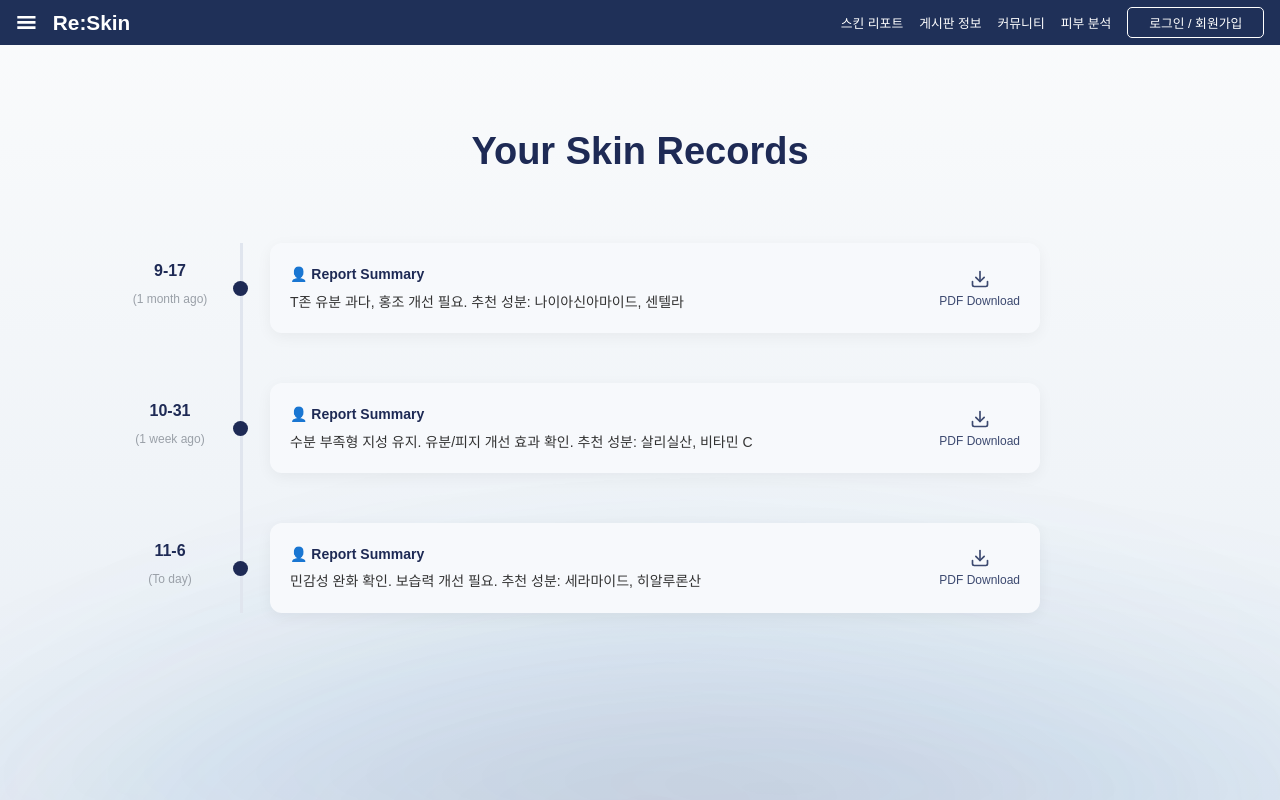
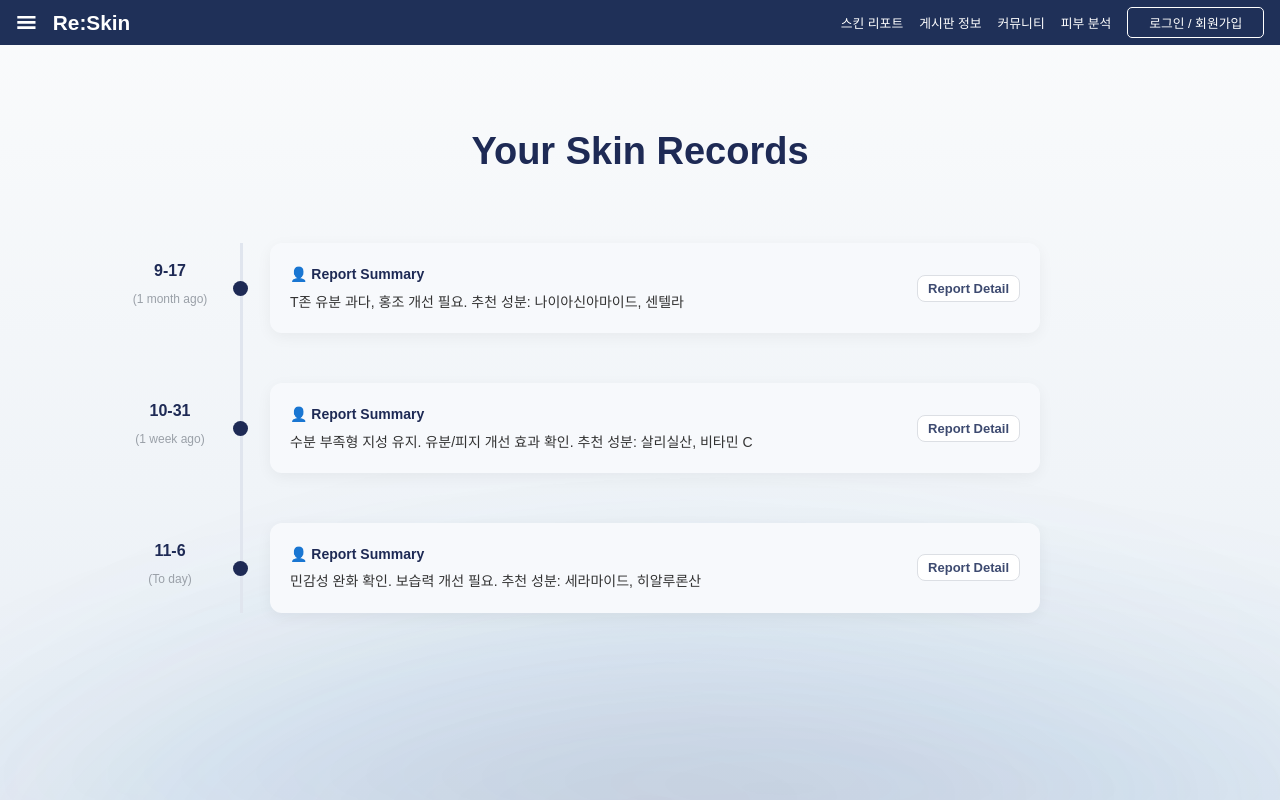
Before and after one commit to tab-captains/RE-Skin-fe, a React (Vite) app: page /skinreport in a window 1280 px wide. Built offline with nearby package versions, Linux system fonts and the light colour scheme.

Commit message:
feat: PDF 다운로드 기능제거 후 Report detail로 변경 + UI 위치 수정 완료

```diff
--- a/src/features/report/Detailreport.jsx
+++ b/src/features/report/Detailreport.jsx
@@ -1,7 +1,5 @@
 import React from 'react';
 import styled from 'styled-components';
-import { FiDownload } from 'react-icons/fi';
-
 
 const DetailContainer = styled.div`
     position: fixed;
@@ -61,7 +59,7 @@ const Card = styled.div`
     padding: 25px;
     box-shadow: 0 4px 15px rgba(0, 0, 0, 0.05);
     flex: 1;
-    min-height: 180px;
+    min-height: 140px;
     text-align: center;
     display: flex;
     flex-direction: column;
@@ -193,36 +191,6 @@ const CommentBox = styled.div`
     }
 `;
 
-const DownloadLink = styled.a`
-    display: flex;
-    flex-direction: column;
-    align-items: center;
-    justify-content: center;
-    text-decoration: none;
-    color: #3d4a70;
-    font-size: 12px;
-    cursor: pointer;
-    margin-left: 30px;
-    flex-shrink: 0;
-
-    svg {
-        font-size: 20px;
-        margin-bottom: 5px;
-    }
-
-    &:hover {
-        color: #1e2a55;
-    }
-`;
-
-
-const DetailDownload = styled(DownloadLink)`
-    position: absolute;
-    right: 30px;
-    bottom: 30px;
-    margin: 0;
-`;
-
 
 const DetailReport = ({ reportData, onClose }) => {
     const detailData = {
@@ -254,17 +222,47 @@ const DetailReport = ({ reportData, onClose }) => {
                 </Card>
             </ProgressSection>
 
-            <ProgressSection>
-                <Card style={{ flex: 'none', width: '100%' }}>
-                    <h3>Your Target points</h3>
-                    <p style={{fontSize: '14px', color: '#666', marginTop: '10px', lineHeight: '1.6'}}>Now your skin: {reportData.reportSummary.split(',')[0]}</p>
-                    <p style={{fontSize: '14px', color: '#666', marginTop: '5px', lineHeight: '1.6'}}>Our target point: {reportData.reportSummary.split(': ')[1]}</p>
+            <ProgressSection style={{ marginBottom: '40px' }}>
+                <Card
+                    style={{
+                        flex: 'none',
+                        width: '96%',
+                        alignItems: 'flex-start',
+                        minHeight: '100px',
+                        justifyContent: 'flex-start',
+                        padding: '20px',
+                    }}>
+                    <h3 style={{marginBottom: '15px'}}>Your Target points</h3>
+                    <p style={{
+                        fontSize: '16px',
+                        color: '#1e2a55',
+                        marginTop: '0px',
+                        lineHeight: '1.6',
+                        textAlign: 'left',
+                        paddingLeft: '10px'
+                    }}>Now your skin: {reportData.reportSummary.split(',')[0]}</p>
+                    <p style={{
+                        fontSize: '16px',
+                        color: '#1e2a55',
+                        marginTop: '5px',
+                        lineHeight: '1.6',
+                        textAlign: 'left',
+                        paddingLeft: '10px'
+                    }}>Our target point: {reportData.reportSummary.split(': ')[1]}</p>
                 </Card>
             </ProgressSection>
-            <BeforeAfterSection>
-                <h3 style={{ marginBottom: '30px', textAlign: 'left', fontSize: '24px', fontWeight: '700', color: '#1e2a55' }}>
+
+            <BeforeAfterSection style={{ marginTop: '0px' }}>
+                <h3 style={{
+                    marginBottom: '25px',
+                    textAlign: 'left',
+                    fontSize: '25px',
+                    fontWeight: '680',
+                    color: '#1e2a55'
+                }}>
                     SkinReportPage - History Time
                 </h3>
+
                 <ImageWrapper>
                     <div>
                         <h4>Before</h4>
@@ -284,11 +282,6 @@ const DetailReport = ({ reportData, onClose }) => {
                     </CommentBox>
                 </ScoreCommentRow>
             </BeforeAfterSection>
-
-            <DetailDownload href="#" download>
-                <FiDownload />
-                PDF Download
-            </DetailDownload>
         </DetailContainer>
     );
 };
--- a/src/features/report/Skinreport.jsx
+++ b/src/features/report/Skinreport.jsx
@@ -1,6 +1,5 @@
 import React, { useState } from 'react';
 import styled from 'styled-components';
-import { FiDownload } from 'react-icons/fi';
 import DetailReport from './Detailreport';
 
 const skinRecords = [
@@ -129,18 +128,25 @@ const DownloadLink = styled.a`
     justify-content: center;
     text-decoration: none;
     color: #3d4a70;
-  font-size: 12px;
+    font-size: 13px;
+    font-weight: 600;
     cursor: pointer;
     margin-left: 30px;
     flex-shrink: 0;
+    padding: 5px 10px;
+    border: 1px solid #dcdfe4;
+    border-radius: 8px;
+    background-color: #fff;
+    transition: all 0.2s;
 
     svg {
-    font-size: 20px;
-    margin-bottom: 5px;
+        display: none;
     }
 
     &:hover {
         color: #1e2a55;
+        background-color: #e0e5ee;
+        border-color: #aeb8c4;
     }
 `;
 
@@ -161,7 +167,6 @@ const SkinReport = () => {
 
     return (
         <>
-            {/* 상세 리포트가 표시되면 메인 타임라인은 숨깁니다 */}
             <ReportContainer style={{ display: showDetail ? 'none' : 'block' }}>
                 <ReportHeader>
                     <h1>Your Skin Records</h1>
@@ -188,8 +193,7 @@ const SkinReport = () => {
                                 <DownloadLink
                                     href={record.downloadLink}
                                     onClick={(e) => handleDownloadClick(record, e)}>
-                                    <FiDownload />
-                                    PDF Download
+                                    Report Detail
                                 </DownloadLink>
                             </CardContent>
                         </RecordItem>
```
Lines whose indentation alone changed are shown as unchanged.
